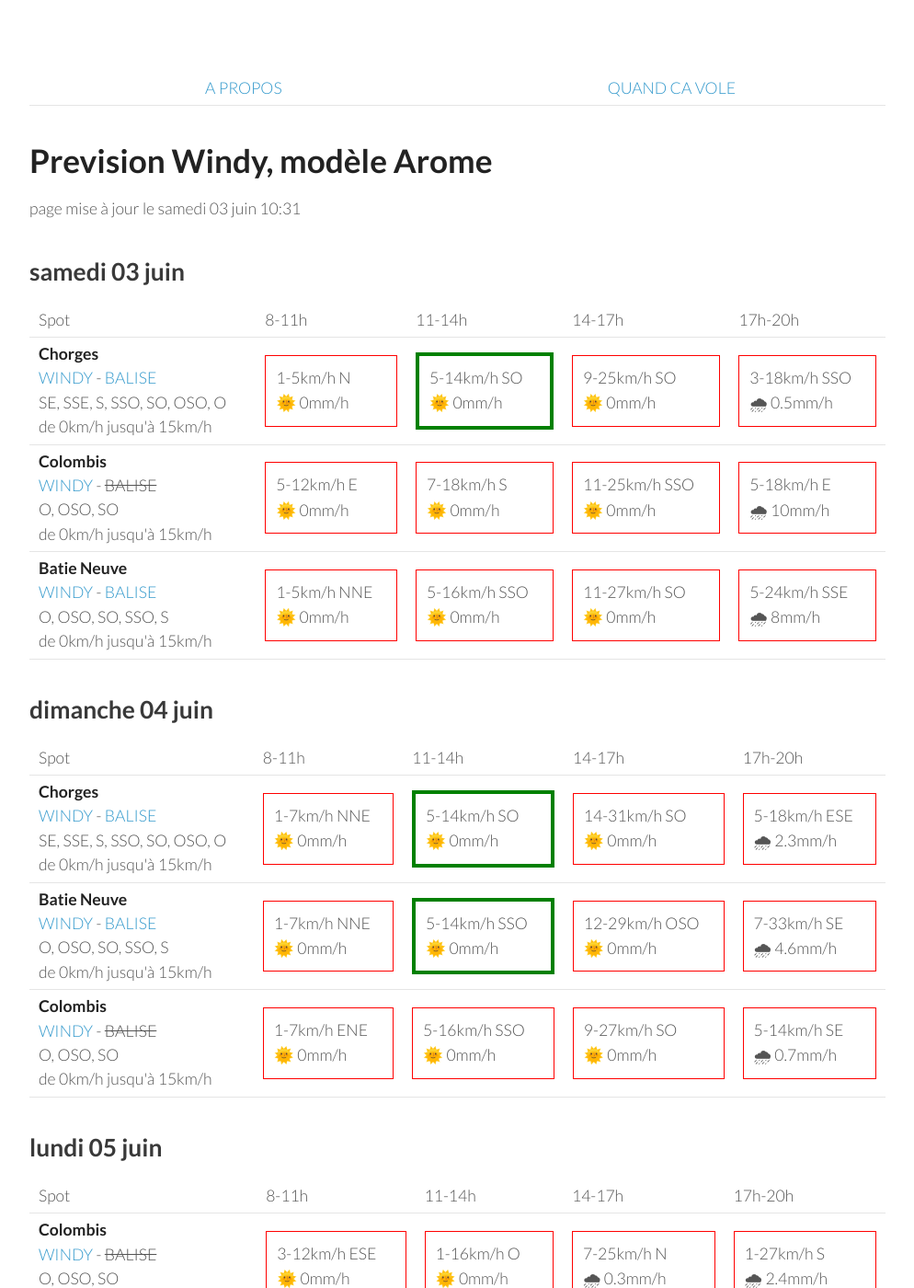
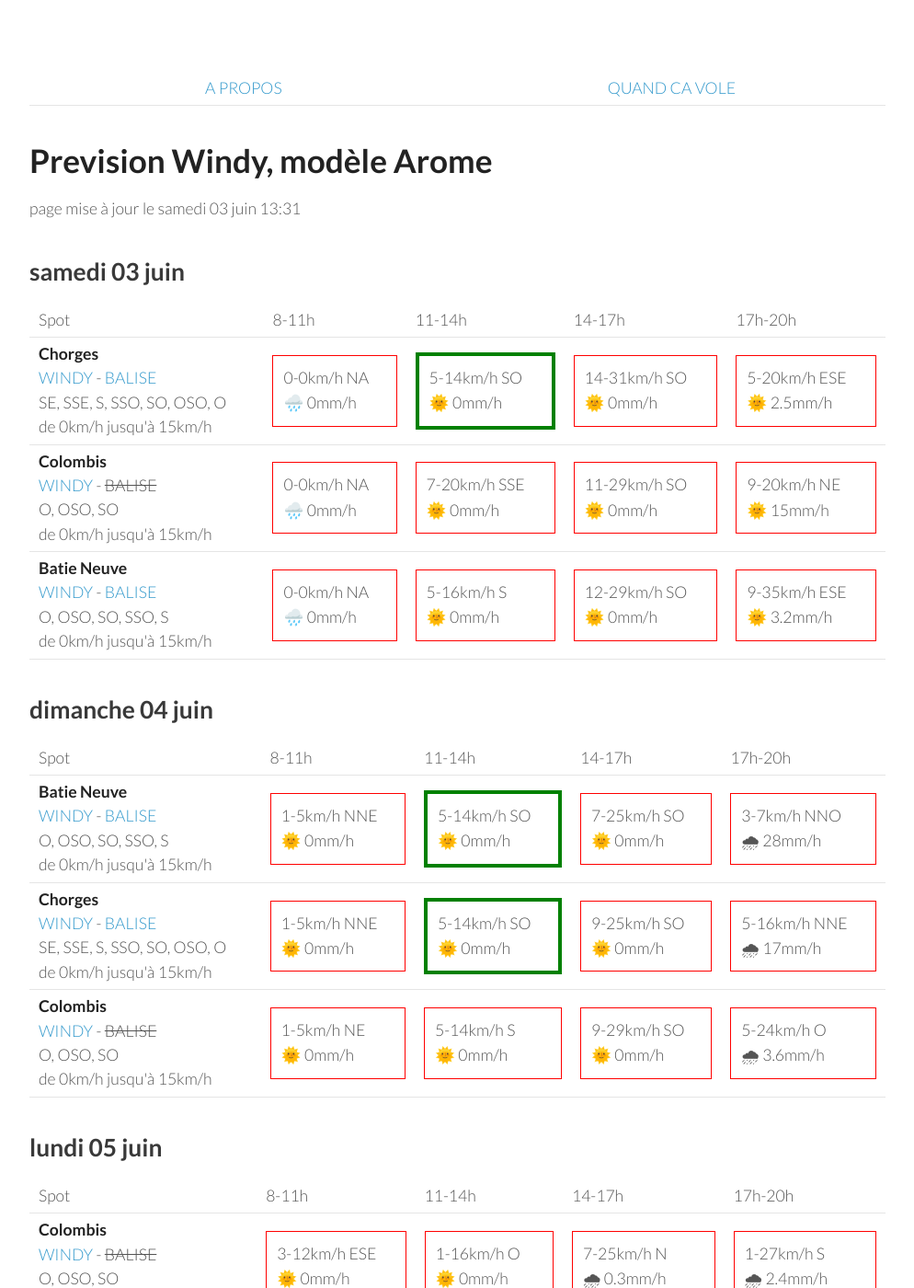
Before and after one commit to parapente-dans-le-nord/parapente-dans-le-nord.github.io, a Jekyll site: the page built from serre_poncon.markdown, in a window 1280 px wide and 1400 px high. Shown: the whole window at 92% size, without its empty margins (26-1020 px from the left). Built offline with Jekyll 4.4.1, drawn with Linux system fonts in a browser that asks for light colours.

Commit message:
update index.markdown

```diff
--- a/serre_poncon.markdown
+++ b/serre_poncon.markdown
@@ -7,7 +7,7 @@ title:  "Tous les spots"
 {: .links}
 
 # Prevision Windy, modèle Arome
-page mise à jour le samedi 03 juin 10:31
+page mise à jour le samedi 03 juin 13:31
 
 ## samedi 03 juin
 
@@ -24,31 +24,28 @@ page mise à jour le samedi 03 juin 10:31
 <tr>
         <td><strong>Chorges</strong><br><a href="https://windy.com/44.578/6.280?44.559,6.262,10">WINDY</a> - <span class=""><a href="https://www.openwindmap.org/PP554">BALISE</a> </span><br> <span class="vent-favorable">SE, SSE, S, SSO, SO, OSO, O</span><br><span class="force-vent">de 0km/h jusqu'à 15km/h</span> </td>
 
-            <td><div class="not-flyable"><p>1-5km/h N</p><p>🌞 0mm/h</p></div></td>
+            <td><div class="not-flyable"><p>0-0km/h NA</p><p>🌧️ 0mm/h</p></div></td>
             <td><div class="flyable"><p>5-14km/h SO</p><p>🌞 0mm/h</p></div></td>
-            <td><div class="not-flyable"><p>9-25km/h SO</p><p>🌞 0mm/h</p></div></td>
-            <td><div class="not-flyable"><p>3-18km/h SSO</p><p>🌧 0.5mm/h</p></div></td>
-
+            <td><div class="not-flyable"><p>14-31km/h SO</p><p>🌞 0mm/h</p></div></td>
+            <td><div class="not-flyable"><p>5-20km/h ESE</p><p>🌞 2.5mm/h</p></div></td>
 
     </tr>
 <tr>
         <td><strong>Colombis</strong><br><a href="https://windy.com/44.494/6.216?44.559,6.262,10">WINDY</a> - <span class="no-balise"> BALISE </span><br> <span class="vent-favorable">O, OSO, SO</span><br><span class="force-vent">de 0km/h jusqu'à 15km/h</span> </td>
 
-            <td><div class="not-flyable"><p>5-12km/h E</p><p>🌞 0mm/h</p></div></td>
-            <td><div class="not-flyable"><p>7-18km/h S</p><p>🌞 0mm/h</p></div></td>
-            <td><div class="not-flyable"><p>11-25km/h SSO</p><p>🌞 0mm/h</p></div></td>
-            <td><div class="not-flyable"><p>5-18km/h E</p><p>🌧 10mm/h</p></div></td>
-
+            <td><div class="not-flyable"><p>0-0km/h NA</p><p>🌧️ 0mm/h</p></div></td>
+            <td><div class="not-flyable"><p>7-20km/h SSE</p><p>🌞 0mm/h</p></div></td>
+            <td><div class="not-flyable"><p>11-29km/h SO</p><p>🌞 0mm/h</p></div></td>
+            <td><div class="not-flyable"><p>9-20km/h NE</p><p>🌞 15mm/h</p></div></td>
 
     </tr>
 <tr>
         <td><strong>Batie Neuve</strong><br><a href="https://windy.com/44.584/6.236?44.559,6.262,10,m:eTtagly">WINDY</a> - <span class=""><a href="https://www.openwindmap.org/PP554">BALISE</a> </span><br> <span class="vent-favorable">O, OSO, SO, SSO, S</span><br><span class="force-vent">de 0km/h jusqu'à 15km/h</span> </td>
 
-            <td><div class="not-flyable"><p>1-5km/h NNE</p><p>🌞 0mm/h</p></div></td>
-            <td><div class="not-flyable"><p>5-16km/h SSO</p><p>🌞 0mm/h</p></div></td>
-            <td><div class="not-flyable"><p>11-27km/h SO</p><p>🌞 0mm/h</p></div></td>
-            <td><div class="not-flyable"><p>5-24km/h SSE</p><p>🌧 8mm/h</p></div></td>
-
+            <td><div class="not-flyable"><p>0-0km/h NA</p><p>🌧️ 0mm/h</p></div></td>
+            <td><div class="not-flyable"><p>5-16km/h S</p><p>🌞 0mm/h</p></div></td>
+            <td><div class="not-flyable"><p>12-29km/h SO</p><p>🌞 0mm/h</p></div></td>
+            <td><div class="not-flyable"><p>9-35km/h ESE</p><p>🌞 3.2mm/h</p></div></td>
 
     </tr>
 
@@ -68,32 +65,32 @@ page mise à jour le samedi 03 juin 10:31
       <td>17h-20h</td>
     </tr>
 <tr>
-        <td><strong>Chorges</strong><br><a href="https://windy.com/44.578/6.280?44.559,6.262,10">WINDY</a> - <span class=""><a href="https://www.openwindmap.org/PP554">BALISE</a> </span><br> <span class="vent-favorable">SE, SSE, S, SSO, SO, OSO, O</span><br><span class="force-vent">de 0km/h jusqu'à 15km/h</span> </td>
+        <td><strong>Batie Neuve</strong><br><a href="https://windy.com/44.584/6.236?44.559,6.262,10,m:eTtagly">WINDY</a> - <span class=""><a href="https://www.openwindmap.org/PP554">BALISE</a> </span><br> <span class="vent-favorable">O, OSO, SO, SSO, S</span><br><span class="force-vent">de 0km/h jusqu'à 15km/h</span> </td>
 
-            <td><div class="not-flyable"><p>1-7km/h NNE</p><p>🌞 0mm/h</p></div></td>
+            <td><div class="not-flyable"><p>1-5km/h NNE</p><p>🌞 0mm/h</p></div></td>
             <td><div class="flyable"><p>5-14km/h SO</p><p>🌞 0mm/h</p></div></td>
-            <td><div class="not-flyable"><p>14-31km/h SO</p><p>🌞 0mm/h</p></div></td>
-            <td><div class="not-flyable"><p>5-18km/h ESE</p><p>🌧 2.3mm/h</p></div></td>
+            <td><div class="not-flyable"><p>7-25km/h SO</p><p>🌞 0mm/h</p></div></td>
+            <td><div class="not-flyable"><p>3-7km/h NNO</p><p>🌧 28mm/h</p></div></td>
 
 
     </tr>
 <tr>
-        <td><strong>Batie Neuve</strong><br><a href="https://windy.com/44.584/6.236?44.559,6.262,10,m:eTtagly">WINDY</a> - <span class=""><a href="https://www.openwindmap.org/PP554">BALISE</a> </span><br> <span class="vent-favorable">O, OSO, SO, SSO, S</span><br><span class="force-vent">de 0km/h jusqu'à 15km/h</span> </td>
+        <td><strong>Chorges</strong><br><a href="https://windy.com/44.578/6.280?44.559,6.262,10">WINDY</a> - <span class=""><a href="https://www.openwindmap.org/PP554">BALISE</a> </span><br> <span class="vent-favorable">SE, SSE, S, SSO, SO, OSO, O</span><br><span class="force-vent">de 0km/h jusqu'à 15km/h</span> </td>
 
-            <td><div class="not-flyable"><p>1-7km/h NNE</p><p>🌞 0mm/h</p></div></td>
-            <td><div class="flyable"><p>5-14km/h SSO</p><p>🌞 0mm/h</p></div></td>
-            <td><div class="not-flyable"><p>12-29km/h OSO</p><p>🌞 0mm/h</p></div></td>
-            <td><div class="not-flyable"><p>7-33km/h SE</p><p>🌧 4.6mm/h</p></div></td>
+            <td><div class="not-flyable"><p>1-5km/h NNE</p><p>🌞 0mm/h</p></div></td>
+            <td><div class="flyable"><p>5-14km/h SO</p><p>🌞 0mm/h</p></div></td>
+            <td><div class="not-flyable"><p>9-25km/h SO</p><p>🌞 0mm/h</p></div></td>
+            <td><div class="not-flyable"><p>5-16km/h NNE</p><p>🌧 17mm/h</p></div></td>
 
 
     </tr>
 <tr>
         <td><strong>Colombis</strong><br><a href="https://windy.com/44.494/6.216?44.559,6.262,10">WINDY</a> - <span class="no-balise"> BALISE </span><br> <span class="vent-favorable">O, OSO, SO</span><br><span class="force-vent">de 0km/h jusqu'à 15km/h</span> </td>
 
-            <td><div class="not-flyable"><p>1-7km/h ENE</p><p>🌞 0mm/h</p></div></td>
-            <td><div class="not-flyable"><p>5-16km/h SSO</p><p>🌞 0mm/h</p></div></td>
-            <td><div class="not-flyable"><p>9-27km/h SO</p><p>🌞 0mm/h</p></div></td>
-            <td><div class="not-flyable"><p>5-14km/h SE</p><p>🌧 0.7mm/h</p></div></td>
+            <td><div class="not-flyable"><p>1-5km/h NE</p><p>🌞 0mm/h</p></div></td>
+            <td><div class="not-flyable"><p>5-14km/h S</p><p>🌞 0mm/h</p></div></td>
+            <td><div class="not-flyable"><p>9-29km/h SO</p><p>🌞 0mm/h</p></div></td>
+            <td><div class="not-flyable"><p>5-24km/h O</p><p>🌧 3.6mm/h</p></div></td>
 
 
     </tr>
```
